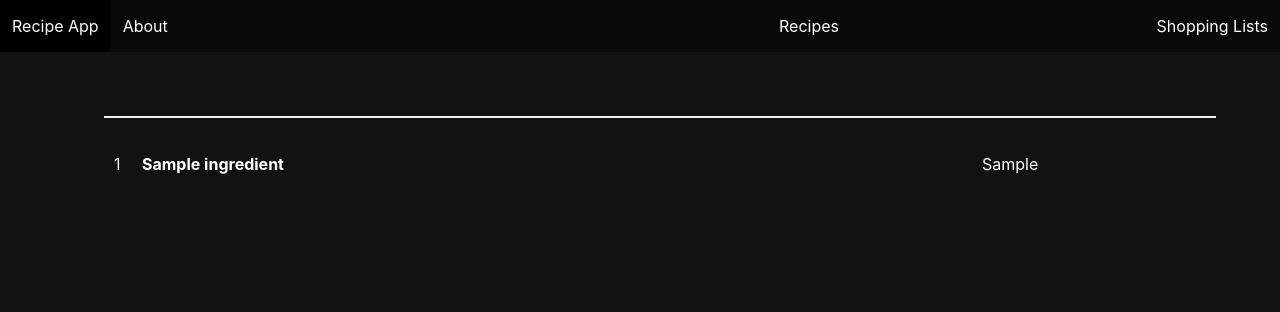
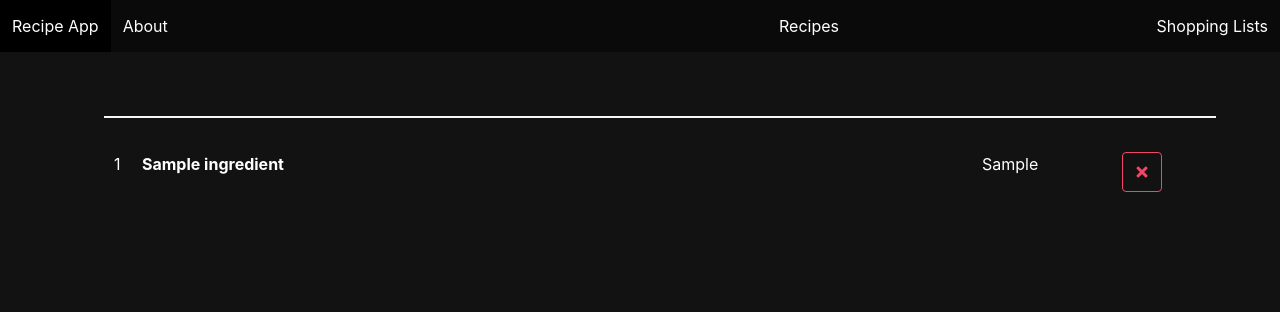
Before and after one commit to larrytu327/Recipe_App, a Django app: page /shoppinglists/ in a window 1280 px wide. Shown: the top 312 px of the page. Run offline with Django 4.2, Linux system fonts and the light colour scheme; tables that the repository leaves empty hold one stand-in row (values such as "Sample post").

Commit message:
fixed shopping_lists_list view to show remove button for each ingredient

```diff
--- a/main_app/templates/recipe_detail.html
+++ b/main_app/templates/recipe_detail.html
@@ -66,7 +66,7 @@
                     <div class="dropdown-content">
                         {% for shopping_list in shopping_lists %}
                             <a href="{% url 'shopping_lists_ingredient_assoc' shopping_list.pk ingredient.pk %}?assoc=add"
-                               class="dropdown-item">{{ shopping_list.name }}</a>
+                               class="dropdown-item">{{ shopping_list.list_name }}</a>
                         {% endfor %}
                     </div>
                 </div>
--- a/main_app/templates/shopping_lists_list.html
+++ b/main_app/templates/shopping_lists_list.html
@@ -13,7 +13,14 @@
                     <span>{{forloop.counter}}</span>
                     <span><b>{{ingredient.name}}</b></span>
                     <span>{{ingredient.type}}</span>
-
+                    <span>
+                      <a href="{% url 'shopping_lists_ingredient_assoc' shopping_list.pk ingredient.pk %}?assoc=remove"
+                    class="button is-danger is-outlined">
+                        <span class="icon is-small">
+                          <i class="fas fa-times"></i>
+                        </span>
+                      </a>
+                    </span>
                 </div>
 
             {% endfor %}
--- a/main_app/views.py
+++ b/main_app/views.py
@@ -80,19 +80,15 @@ class IngredientCreate(View):
 #         return context
 
 class Shopping_Lists_List(TemplateView):
+    model = Shopping_Lists
     template_name = "shopping_lists_list.html"
 
     def get_context_data(self, **kwargs):
         context = super().get_context_data(**kwargs)
         context["shopping_lists"] = Shopping_Lists.objects.all()
-        # context["ingredients"] = Ingredients.objects.all()
         return context
 
 class Shopping_ListsIngredientAssoc(View):
-    # def get_context_data(self, **kwargs):
-    #     context = super().get_context_data(**kwargs)
-    #     context["shopping_lists"] = Shopping_Lists.objects.all()
-    #     return context
 
     def get(self, request, pk, ingredient_pk):
         assoc = request.GET.get("assoc")
```
